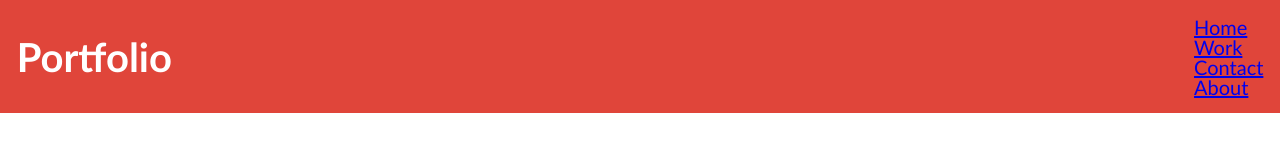
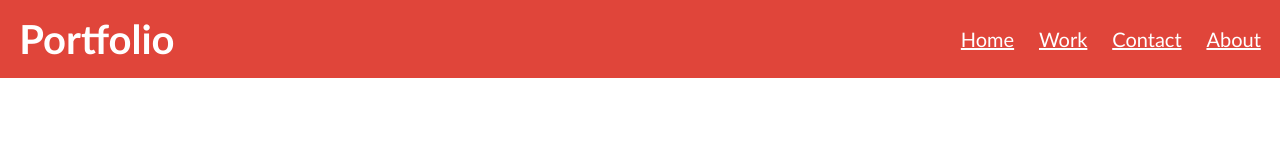
Before and after one commit to Kahlium/ReallyTheSecondChallenge, a plain HTML site: page index.html in a window 1280 px wide. Drawn offline with Linux system fonts and the light colour scheme.

Commit message:
I figured out how to change the link colors

```diff
--- a/index.html
+++ b/index.html
@@ -2,6 +2,7 @@
 <html lang = "en">
 
 <head>
+    <meta charset="UTF-8" />
     <meta name="viewport" content="width=device-width, initial-scale=1.0" />
     <title>First Challenge</title>
     <link rel="stylesheet" href="./reset.css" />
--- a/reset.css
+++ b/reset.css
@@ -27,3 +27,7 @@
   ol, ul {
     list-style: none;
   }
+
+  a {
+    color: rgb(255, 255, 255);
+  }
--- a/stylesheet.css
+++ b/stylesheet.css
@@ -15,7 +15,7 @@ header
     width: 100%;
     justify-content:space-between;
     align-items: center;
-    padding: 1.3%;
+    padding: 1.5%;
     background-color: #e0453a;
     color: #fff;
     position: fixed;
@@ -31,6 +31,13 @@ h2
 
 }
 
+nav ul
+{
+    display: flex;
+    justify-content: space-between;
+    min-width: 300px;
+}
+
 .products {
     flex: 4;
     background-color: #fff;
```
